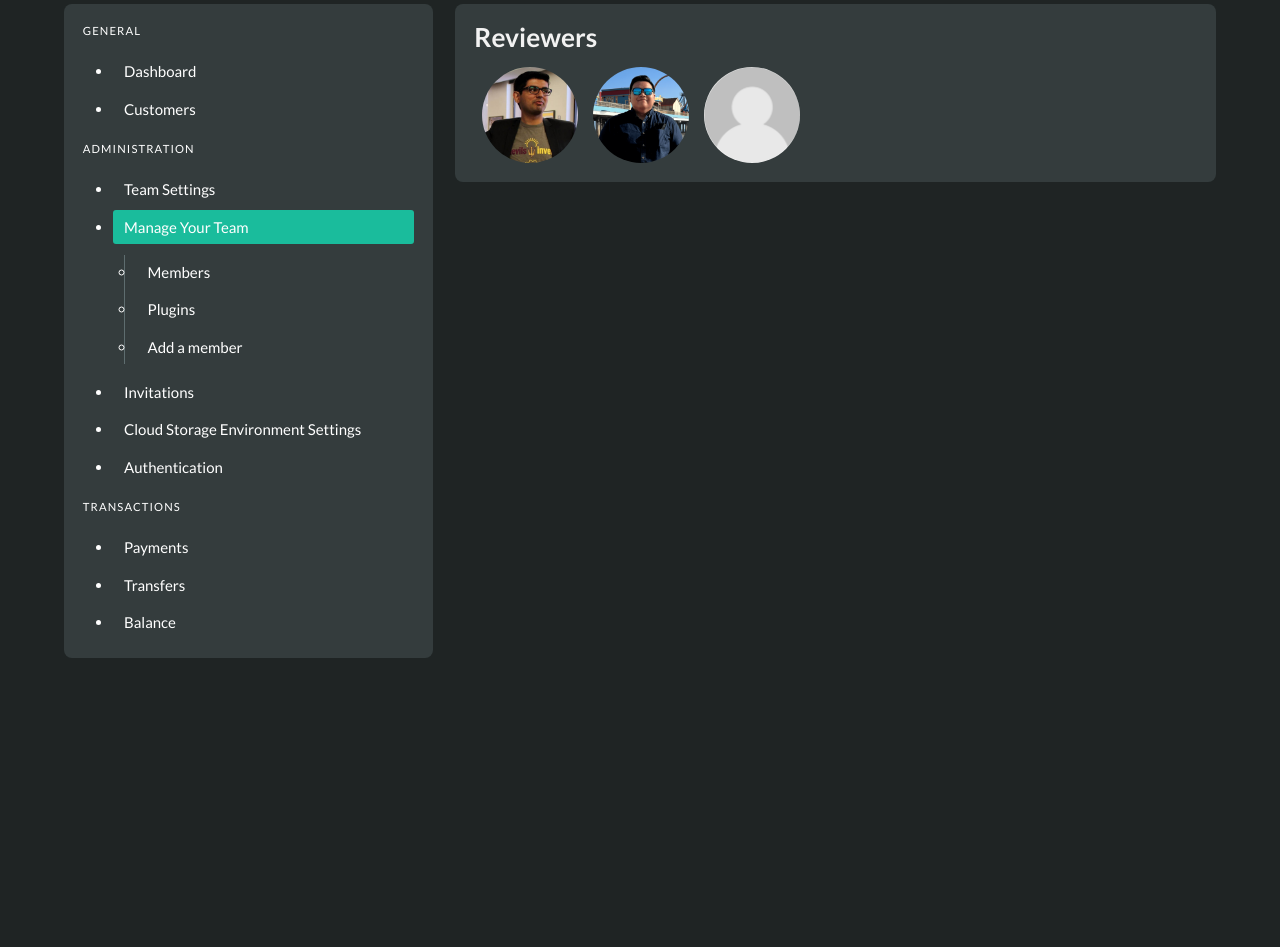
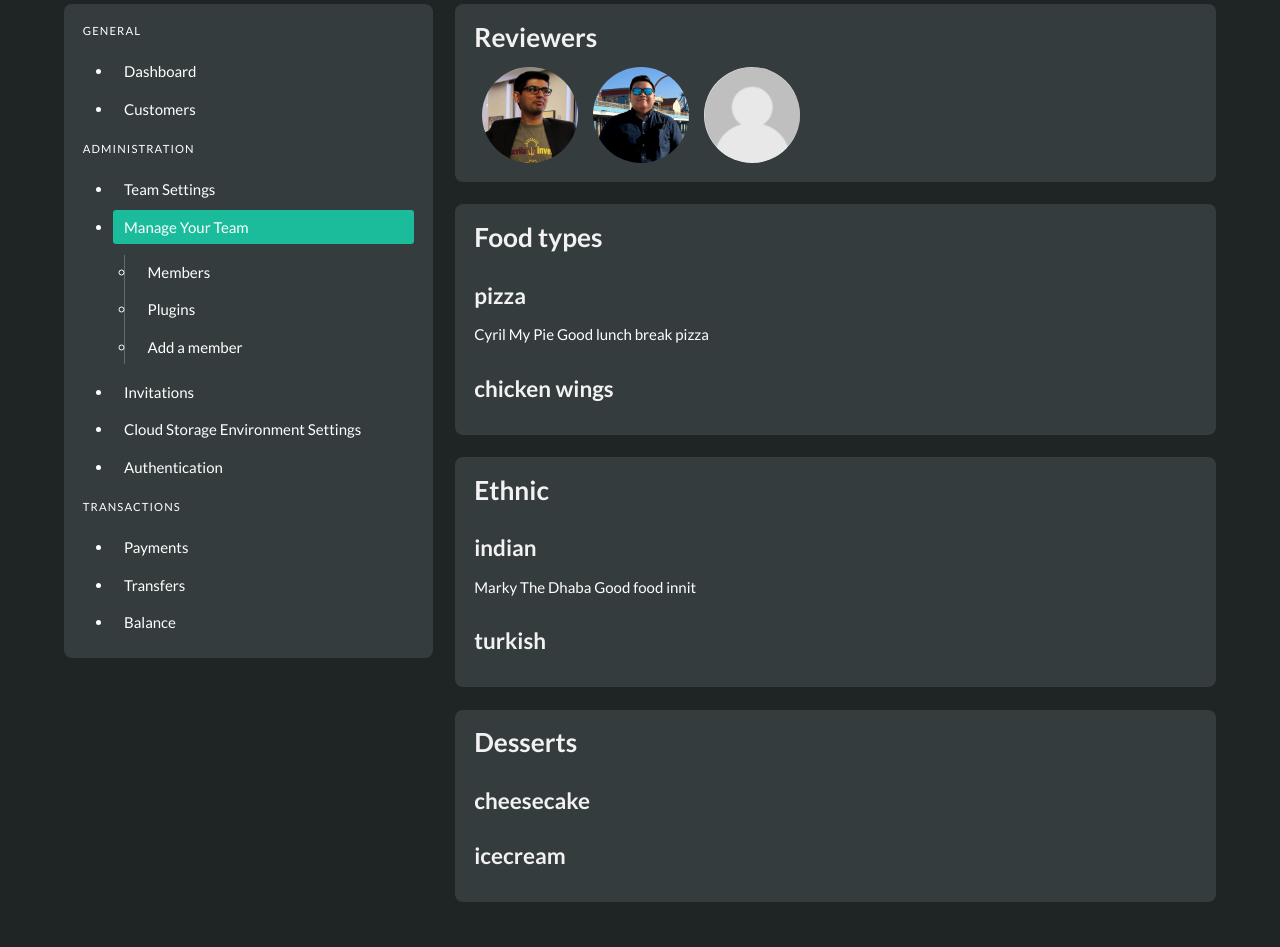
Before and after one commit to Phoenix-Effect/mmfood, a Flask app: page / in a window 1280 px wide. Shown: the part 147-1094 px from the top of the page. Before the commit the page ends 805 px from the top, so only its background shows below. Run offline with Flask 2, Linux system fonts and the light colour scheme.

Commit message:
Data formatting done, time to do frontend

```diff
--- a/main.py
+++ b/main.py
@@ -1,4 +1,5 @@
 import pip
+import os
 
 def import_or_install(package):
     try:
@@ -6,14 +7,17 @@ def import_or_install(package):
     except ImportError:
         pip.main(['install', package])
 
-import_or_install('flask')
-import_or_install('Frozen-Flask')
-import_or_install('Flask-FlatPages')
+if not os.environ['USER'] == 'suhail':
+    import_or_install('flask')
+    import_or_install('Frozen-Flask')
+    import_or_install('Flask-FlatPages')
+
 
 import json
 from flask import Flask, render_template
 from flask_frozen import Freezer
 from flask_flatpages import FlatPages
+from collections import OrderedDict
 import sys
 
 
@@ -22,16 +26,49 @@ app.config.from_object(__name__)
 pages = FlatPages(app)
 freezer = Freezer(app)
 
-data = json.load(open('static/data.json', 'r'))
+data = json.load(open('static/data.json', 'r'), object_pairs_hook=OrderedDict)
+
+
+def get_formatted_data():
+    taxonomies = data['taxonomies']
+    reviews = data['reviews']
+    bios = data['reviewers']
+    restaurants = data['restaurants']
+
+    for i in reviews:
+        i['photo'] = list(
+            filter(
+                lambda person: person['name'] == i['reviewer'], bios)
+        )[0]['photo']
+        i['tags'] = list(
+            filter(
+                lambda restaurant: restaurant['name'] == i['restaurant'], restaurants)
+        )[0]['tags']
+
+    frontend = OrderedDict()
+
+    for categories in taxonomies:
+        frontend[categories] = OrderedDict()
+        for cat in taxonomies[categories]:
+            frontend[categories][cat] = list(
+                filter(
+                    lambda rest: cat in rest['tags'], reviews
+                )
+            )
+
+    return frontend
+
 
 @app.route("/")
 def home():
     context = {
         "title": "Hello Title",
         "description": "No you",
-        "reviewers": data['reviewers']
+        "reviewers": data['reviewers'],
+        "big_data": get_formatted_data()
     }
     return render_template( "home.jinja", **context )
+
 
 if __name__ == "__main__":
     if len(sys.argv) > 1 and sys.argv[1] == "build":
--- a/static/data.json
+++ b/static/data.json
@@ -8,10 +8,11 @@
         {
             "name": "Cyril",
             "photo": "cversoza.png",
-            "bio":"Hello I am Bio"
+            "bio": "Hello I am Bio"
         },
         {
             "name": "Marky",
+            "photo": "anon.png",
             "bio": "Hello I am Bio"
         }
     ],
@@ -19,27 +20,27 @@
     "restaurants": [
         {
             "name": "The Dhaba",
-            "tags": ["Indian", "Close to campus"]
+            "tags": ["indian", "close to campus"]
         },
         {
             "name": "MedFresh Grill",
-            "tags": ["Turkish", "Close to campus"]
+            "tags": ["turkish", "close to campus"]
         },
         {
             "name": "My Pie",
-            "tags": ["Pizza", "Lunchbreak"]
+            "tags": ["pizza", "lunchbreak"]
         },
         {
             "name": "Postino",
-            "tags": ["Bar", "Drinks after work"]
+            "tags": ["bar", "drinks after work"]
         },
         {
             "name": "Pedal Haus Brewery",
-            "tags": ["Bar", "Drinks after work"]
+            "tags": ["bar", "drinks after work"]
         },
         {
             "name": "Casey Moores Oyester House",
-            "tags": ["Bar", "Drinks after work"]
+            "tags": ["bar", "drinks after work"]
         }
     ],
 
@@ -54,5 +55,20 @@
             "restaurant": "My Pie",
             "review": "Good lunch break pizza"
         }
-    ]
+    ],
+
+    "taxonomies": {
+        "food types": [
+            "pizza",
+            "chicken wings"
+        ],
+        "ethnic": [
+            "indian",
+            "turkish"
+        ],
+        "desserts": [
+            "cheesecake",
+            "icecream"
+        ]
+    }
 }
--- a/templates/home.jinja
+++ b/templates/home.jinja
@@ -6,6 +6,7 @@
   <meta name="viewport" content="width=device-width, initial-scale=1" />
   <link rel="stylesheet" href="{{ url_for('static', filename='css/styles.css') }}" />
   <link rel="stylesheet" href="{{ url_for('static', filename='css/custom.css') }}" />
+  <link rel="stylesheet" href="{{ url_for('static', filename='css/bulma-divider.min.css') }}" />
   <title>{{ title }}</title>
 </head>
 
@@ -101,6 +102,21 @@
             {% endfor %}
             <div class="clear"></div>
           </div>
+
+          {% for key, parent in big_data.items() %}
+          <div class="box content">
+            <h2>{{ key|capitalize }}</h2>
+            {% for key2, child in parent.items() %}
+              <h3>{{ key2 }}</h3>
+              {% for review in child %}
+                {{ review.reviewer }}
+                {{ review.restaurant }}
+                {{ review.review }}
+              {% endfor %}
+            {% endfor %}
+          </div>
+          {% endfor %}
+
         </div>
       </div>
     </div>
```
Also changed, not shown: scratch.py (added, +37 -0 lines).
